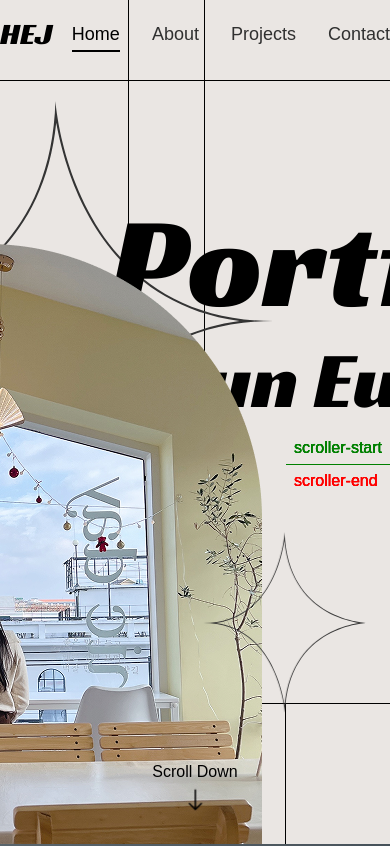
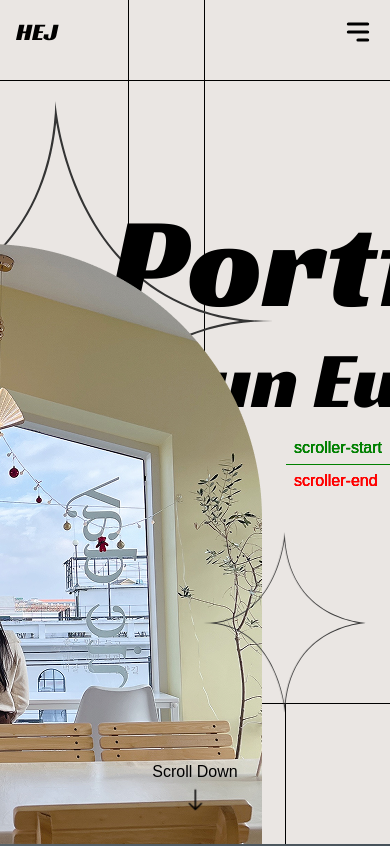
Before and after one commit to EJ-hyun/my-portfolio, a Next.js app: page / in a window 390 px wide. Shown: the top 846 px of the page. Built offline with nearby package versions, Linux system fonts and the light colour scheme; a web font is replaced by a local one.

Commit message:
feat: 메뉴 반응형

```diff
--- a/src/components/Header.tsx
+++ b/src/components/Header.tsx
@@ -4,6 +4,7 @@ import { useEffect, useState } from "react";
 import { gsap } from "gsap";
 import { ScrollToPlugin } from "gsap/ScrollToPlugin";
 import { useSectionRefs } from "@/contexts/SectionRefsContext";
+import { HiMenuAlt3, HiX } from "react-icons/hi";
 
 gsap.registerPlugin(ScrollToPlugin);
 
@@ -11,6 +12,23 @@ const Header = () => {
   const { heroRef, aboutRef, projectsRef, contactRef } = useSectionRefs();
   const [activeSection, setActiveSection] = useState("home");
   const [isScrolled, setIsScrolled] = useState(false);
+  const [isMobileMenuOpen, setIsMobileMenuOpen] = useState(false);
+
+  // ✅ ref 매핑 객체 (렌더링 외부에서 사용)
+  const sectionRefs = {
+    home: heroRef,
+    about: aboutRef,
+    projects: projectsRef,
+    contact: contactRef,
+  };
+
+  // ✅ menuItems에는 ref를 포함하지 않음
+  const menuItems = [
+    { id: "home", label: "Home" },
+    { id: "about", label: "About" },
+    { id: "projects", label: "Projects" },
+    { id: "contact", label: "Contact" },
+  ];
 
   useEffect(() => {
     const handleScroll = () => {
@@ -22,10 +40,7 @@ const Header = () => {
     };
 
     window.addEventListener("scroll", handleScroll);
-
-    return () => {
-      window.removeEventListener("scroll", handleScroll);
-    };
+    return () => window.removeEventListener("scroll", handleScroll);
   }, []);
 
   useEffect(() => {
@@ -68,14 +83,12 @@ const Header = () => {
       observer.observe(contactRef.current);
     }
 
-    return () => {
-      observer.disconnect();
-    };
+    return () => observer.disconnect();
   }, [heroRef, aboutRef, projectsRef, contactRef]);
 
-  const scrollToSection = (
-    ref: React.RefObject<HTMLElement | HTMLDivElement | null>
-  ) => {
+  // ✅ id를 받아서 해당하는 ref로 스크롤
+  const scrollToSection = (sectionId: string) => {
+    const ref = sectionRefs[sectionId as keyof typeof sectionRefs];
     if (!ref.current) return;
 
     gsap.to(window, {
@@ -86,14 +99,10 @@ const Header = () => {
       },
       ease: "power2.inOut",
     });
+
+    // 모바일 메뉴 닫기
+    setIsMobileMenuOpen(false);
   };
-
-  const menuItems = [
-    { id: "home", label: "Home", ref: heroRef },
-    { id: "about", label: "About", ref: aboutRef },
-    { id: "projects", label: "Projects", ref: projectsRef },
-    { id: "contact", label: "Contact", ref: contactRef },
-  ];
 
   return (
     <header
@@ -103,20 +112,22 @@ const Header = () => {
           : "bg-transparent"
       }`}
     >
-      <nav className="max-w-7xl mx-auto py-4">
+      <nav className="max-w-7xl mx-auto px-4 sm:px-6 lg:px-8 py-4">
         <div className="flex items-center justify-between">
+          {/* 로고 */}
           <button
-            onClick={() => scrollToSection(heroRef)}
-            className="text-3xl font-accent text-gray-black"
+            onClick={() => scrollToSection("home")}
+            className="text-2xl sm:text-3xl font-accent text-gray-black z-50"
           >
             HEJ
           </button>
 
-          <ul className="flex items-center gap-8">
-            {menuItems.map(({ id, label, ref }) => (
+          {/* Desktop 메뉴 */}
+          <ul className="hidden lg:flex items-center gap-8">
+            {menuItems.map(({ id, label }) => (
               <li key={id}>
                 <button
-                  onClick={() => scrollToSection(ref)}
+                  onClick={() => scrollToSection(id)}
                   className={`relative text-lg font-medium transition-colors duration-300 ${
                     activeSection === id
                       ? "text-gray-black"
@@ -131,6 +142,42 @@ const Header = () => {
               </li>
             ))}
           </ul>
+
+          {/* Mobile 햄버거 버튼 */}
+          <button
+            className="lg:hidden z-50 text-gray-black"
+            onClick={() => setIsMobileMenuOpen(!isMobileMenuOpen)}
+          >
+            {isMobileMenuOpen ? (
+              <HiX className="w-8 h-8" />
+            ) : (
+              <HiMenuAlt3 className="w-8 h-8" />
+            )}
+          </button>
+        </div>
+
+        {/* Mobile 메뉴 */}
+        <div
+          className={`lg:hidden fixed inset-0 bg-background-ivory transition-transform duration-300 ${
+            isMobileMenuOpen ? "translate-x-0" : "translate-x-full"
+          }`}
+          style={{ top: 0 }}
+        >
+          <div className="flex flex-col items-center justify-center h-full gap-8">
+            {menuItems.map(({ id, label }) => (
+              <button
+                key={id}
+                onClick={() => scrollToSection(id)}
+                className={`text-4xl font-accent transition-colors duration-300 ${
+                  activeSection === id
+                    ? "text-gray-black"
+                    : "text-gray-600 hover:text-gray-black"
+                }`}
+              >
+                {label}
+              </button>
+            ))}
+          </div>
         </div>
       </nav>
     </header>
```
